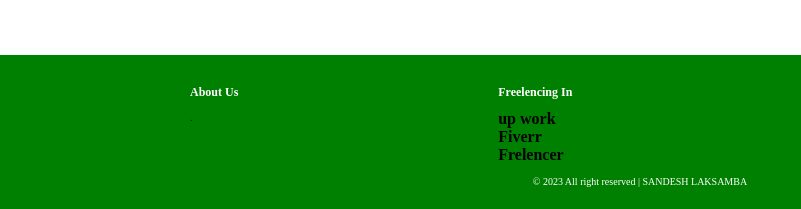
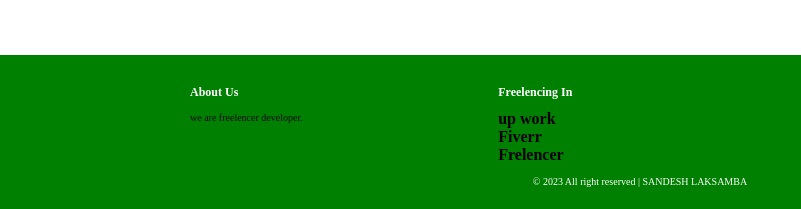
Before and after one commit to laksamba/portfolio, a plain HTML site: page index.html in a window 1280 px wide. Shown: the part 4452-4661 px from the top of the page, 0-801 px from the left. Drawn offline with nearby package versions, Linux system fonts and the light colour scheme.

Commit message:
about change

```diff
--- a/index.html
+++ b/index.html
@@ -323,7 +323,7 @@
       <div class="footer-content">
         <div class="footer-item">
           <h3>About Us</h3>
-          <p>.</p>
+          <p>we are freelencer developer.</p>
         </div>
         <div class="footer-item">
           <h3>Freelencing In </h3>
```
